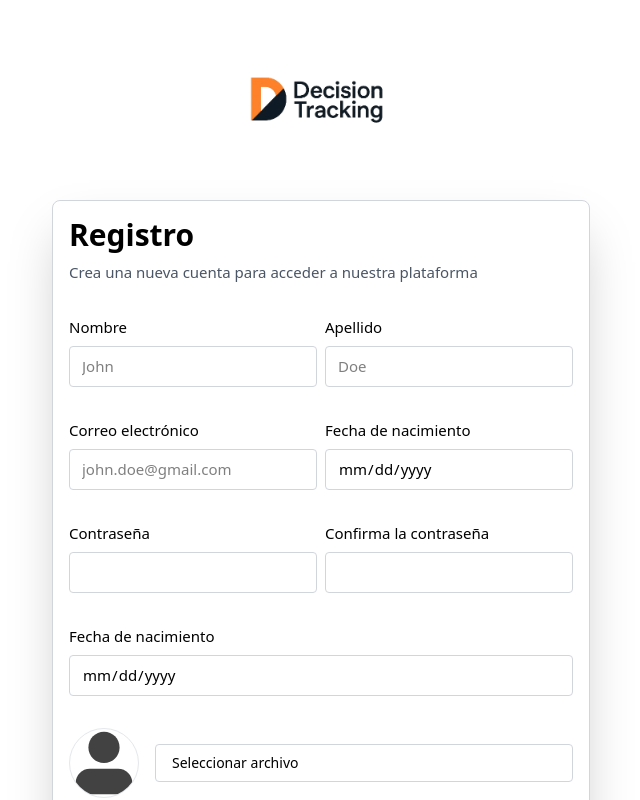
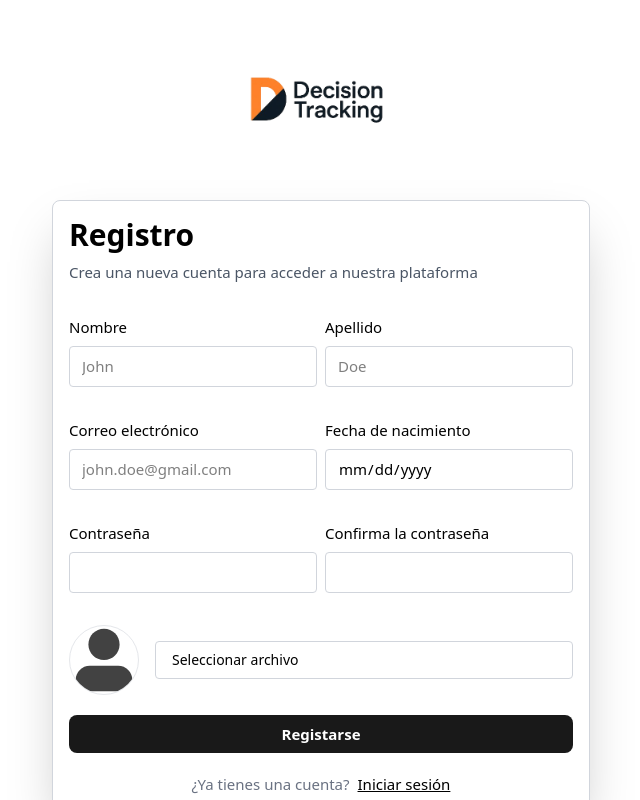
Before and after one commit to losadev/gestor-decisiones, a React (Vite) app in the folder frontend/: page /register in a window 1280 px wide. Shown: the top 800 px of the page, without its empty margins (319-959 px from the left). Built offline with nearby package versions, Linux system fonts and the light colour scheme.

Commit message:
Pequeños cambios en los estilos de app

```diff
--- a/frontend/src/components/Register/FormRegister.tsx
+++ b/frontend/src/components/Register/FormRegister.tsx
@@ -121,14 +121,6 @@ const FormRegister = () => {
                         />
                     </div>
 
-                    <Input
-                        control={control}
-                        label="Fecha de nacimiento"
-                        name="birthDate"
-                        placeholder="Selecciona una fecha"
-                        type="date"
-                        error={errors.birthDate}
-                    />
                     <InputFile label="Avatar" name="avatar" />
                     <Button text="Registarse" type="submit" />
                     <LoginLink />
--- a/frontend/src/modal/ModalNavBar.tsx
+++ b/frontend/src/modal/ModalNavBar.tsx
@@ -1,5 +1,5 @@
 import { RxCross2 } from 'react-icons/rx';
-import { Link, NavLink } from 'react-router-dom';
+import { NavLink } from 'react-router-dom';
 import { HiBars3 } from 'react-icons/hi2';
 import { useState } from 'react';
 
--- a/frontend/src/pages/Analytics/Analytics.tsx
+++ b/frontend/src/pages/Analytics/Analytics.tsx
@@ -7,6 +7,7 @@ import Filters from './Filters';
 import AnalyticsResumeCard from '../../components/Dashboard/AnalyticsResumeCard';
 import TinyBarChart from './TinyBarChart';
 import LineChartDecisionStats from './LineChartDecisionStats';
+import { LuCircleAlert } from 'react-icons/lu';
 
 interface Props {
     title: string;
@@ -22,7 +23,9 @@ const AnalyticsCard = ({ title, content, icon, description, className }: Props)
             <div className="flex  w-full">
                 <div className="flex flex-col gap-2 flex-1 ">
                     <span className="font-medium text-gray-600">{title}</span>
-                    <span className="text-4xl font-semibold lg:text-3xl flex-1">{content}</span>
+                    <span className={`text-4xl font-semibold lg:text-3xl flex-1 ${className}`}>
+                        {content}
+                    </span>
                 </div>
                 <span className={`${className} `}>{icon}</span>
             </div>
@@ -67,7 +70,7 @@ const Analytics = () => {
                 <AnalyticsCard
                     content="12%"
                     description="Improvement in decision outcomes over tim"
-                    icon={<FiAlertCircle className="bg-red-400 rounded-full text-red-200 p-2" />}
+                    icon={<LuCircleAlert className=" rounded-full text-red-600 bg-red-200 p-2" />}
                     title="Tendencia de Mejora"
                 />
             </div>
```
